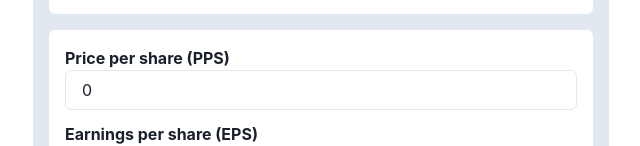
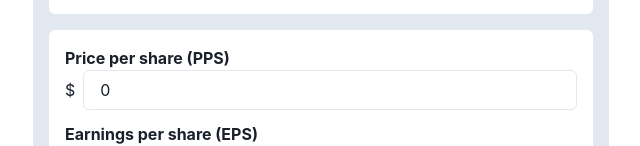
Before and after one commit to KelvinSweere/QuickIntrinsicValue, a Next.js app: page / in a window 1280 px wide. Shown: the part 189-335 px from the top of the page, without its empty margins (319-959 px from the left). Built offline with nearby package versions, Linux system fonts and the light colour scheme.

Commit message:
Added spinner and currency symbol.

```diff
--- a/src/components/intrinsic-value-calculator.tsx
+++ b/src/components/intrinsic-value-calculator.tsx
@@ -4,6 +4,7 @@ import {
   Container,
   Heading,
   Input,
+  Spinner,
   Table,
   Tbody,
   Td,
@@ -31,6 +32,7 @@ export interface IModelParameters {
   earningsPerShare: number;
   growthRate: number;
   currentYieldOfBond: number;
+  currencySymbol: string;
 }
 
 const defaultModelParameters: IModelParameters = {
@@ -38,6 +40,7 @@ const defaultModelParameters: IModelParameters = {
   earningsPerShare: 0,
   growthRate: 0,
   currentYieldOfBond: 0,
+  currencySymbol: '$',
 };
 
 const IntrinsicValueCalculator = () => {
@@ -51,6 +54,8 @@ const IntrinsicValueCalculator = () => {
   const [intrinsicValue, setIntrinsicValue] = useState<ICalculatedModel>(
     defaultIntrinsicValue
   );
+
+  const [isLoading, setIsLoading] = useState<boolean>(false);
 
   const calculateValues = () => {
     getYahooFinanceData();
@@ -72,6 +77,7 @@ const IntrinsicValueCalculator = () => {
   };
 
   async function getYahooFinanceData() {
+    setIsLoading(true);
     setModelParameters(defaultModelParameters);
     setIntrinsicValue(defaultIntrinsicValue);
     try {
@@ -82,6 +88,7 @@ const IntrinsicValueCalculator = () => {
     } catch (error) {
       console.error('Error fetching stock data:', error);
     }
+    setIsLoading(false);
   }
 
   return (
@@ -110,11 +117,24 @@ const IntrinsicValueCalculator = () => {
           </div>
         </label>
       </Box>
+
       <Box bg="white" p={4} rounded="md" fontWeight="bold">
+        {isLoading ? (
+          <Box display="flex" justifyContent="center" alignItems="center">
+            <Spinner />
+          </Box>
+        ) : (
+          <>
             <form>
               <Box display="grid" gridGap={3}>
                 <label>
                   Price per share (PPS)
+                  <div style={{ display: 'flex', fontWeight: 'normal' }}>
+                    <span
+                      style={{ alignSelf: 'center', marginRight: '0.5rem' }}
+                    >
+                      {modelParameters.currencySymbol}
+                    </span>
                     <Input
                       type="text"
                       pattern="^\d*(\.\d{0,2})?$"
@@ -126,6 +146,7 @@ const IntrinsicValueCalculator = () => {
                         })
                       }
                     />
+                  </div>
                 </label>
                 <label>
                   Earnings per share (EPS)
@@ -171,7 +192,10 @@ const IntrinsicValueCalculator = () => {
                 </label>
               </Box>
             </form>
+          </>
+        )}
       </Box>
+
       <Box display="flex" flexDir="column" gap={4}>
         <Button type="button" colorScheme="blue" onClick={clearValues}>
           Clear
--- a/src/pages/api/get-data.js
+++ b/src/pages/api/get-data.js
@@ -13,12 +13,14 @@ export default async (req, res) => {
       (x) => x.period === '+5y'
     )?.growth;
     const currentYieldOfBond = 2.57;
+    const currencySymbol = result.price.currencySymbol;
 
     return res.status(200).json({
       pricePerShare,
       earningsPerShare,
       growthRate,
       currentYieldOfBond,
+      currencySymbol,
     });
   } catch (error) {
     console.log('error ', error);
--- a/tsconfig.json
+++ b/tsconfig.json
@@ -25,7 +25,8 @@
     "**/*.tsx",
     "src/components/navigation/navigation.tsx",
     "src/components/navigation/navigation.tsx",
-    "src/components/layout/layout.jsx"
+    "src/components/layout/layout.jsx",
+    "src/pages/api/get-data.js"
   ],
   "exclude": ["node_modules"]
 }
```
Lines whose indentation alone changed are shown as unchanged.
